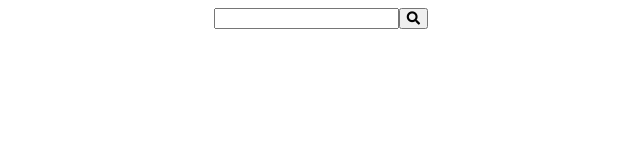
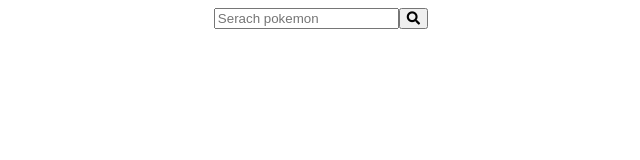
Before and after one commit to vinicius-je/pokedex, a React (Create React App) app in the folder client/: page / in a window 1280 px wide. Shown: the top 160 px of the page, without its empty margins (319-959 px from the left). Built offline with nearby package versions, Linux system fonts and the light colour scheme.

Commit message:
search pokemon by input value

```diff
--- a/client/src/App.js
+++ b/client/src/App.js
@@ -1,11 +1,23 @@
 
+import { useEffect, useState } from 'react';
 import './App.css';
 import SearchBar from './components/SearchBar';
+import { getPokemonData } from './pokemonApi'
 
 function App() {
+  const [pokemon, setPokemon] = useState([]);
+  // get pokemon by search value in SerachBar
+  async function getPokemonByInput(pokemon){
+      let pokemon_data = await getPokemonData(`https://pokeapi.co/api/v2/pokemon/${pokemon}`);
+      setPokemon(pokemon_data)
+  }
+
+  useEffect(() => {
+      console.log(pokemon)
+  }, [pokemon])
   return (
     <div className="App">
-      <SearchBar></SearchBar>
+      <SearchBar getPokemonByInput={getPokemonByInput}></SearchBar>
     </div>
   );
 }
--- a/client/src/components/SearchBar.js
+++ b/client/src/components/SearchBar.js
@@ -1,11 +1,14 @@
-import React from 'react'
+import React, { useState } from 'react'
 
 export default function SearchBar(props){
+    const [inputValue, setInputValue] = useState();
+    const {getPokemonByInput} = props
+
     return(
         <div className="searchbar_container">
             <div className="input_container">
-                <input type="text"></input>
-                <button>
+                <input type="text" value={inputValue} onInput={(e) => setInputValue(e.target.value)} placeholder="Serach pokemon"></input>
+                <button onClick={() => getPokemonByInput(inputValue)}>
                     <i className="fas fa-search"></i>
                 </button>
             </div>
```
